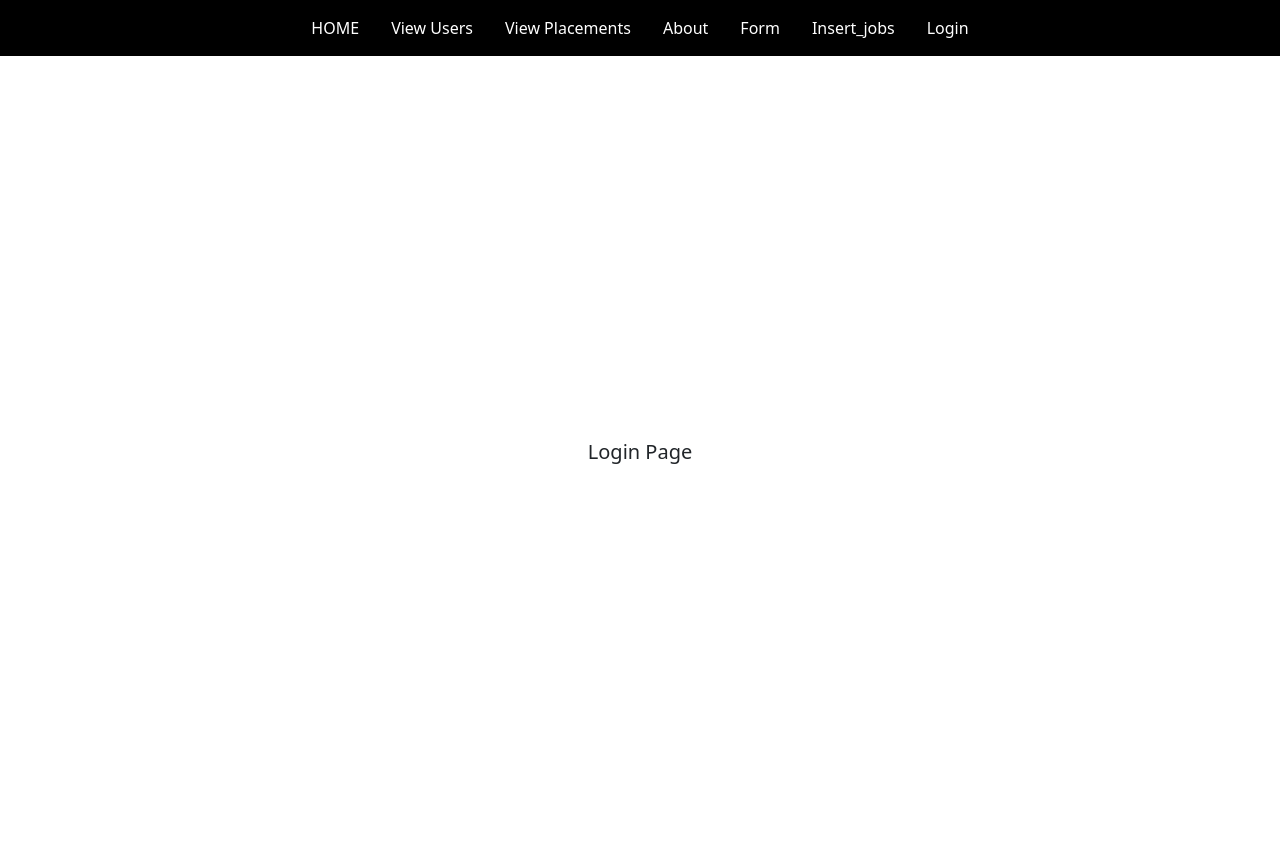
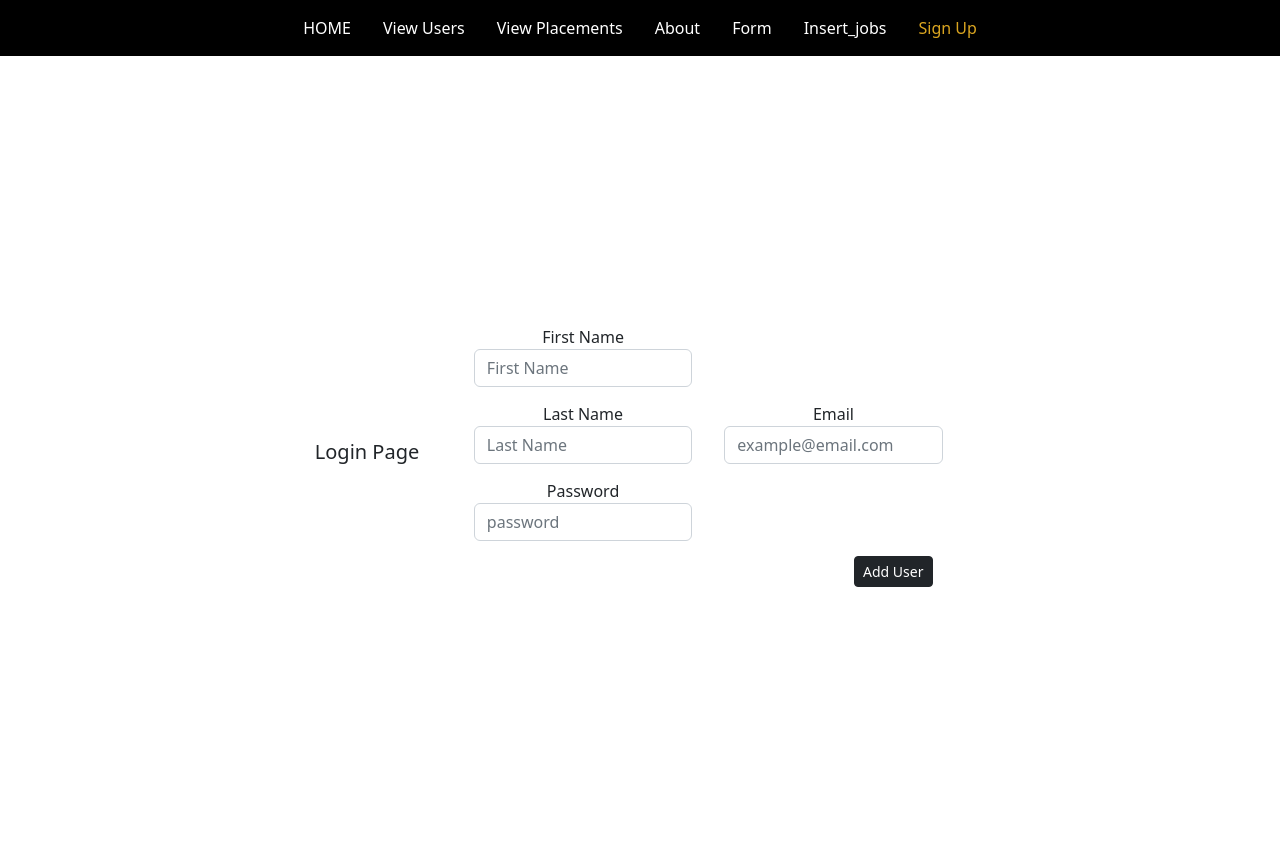
Before and after one commit to eoghano4321/IndustryPlacementManagementSystem, a Flask app: page /login_View in a window 1280 px wide. Run offline with Flask 2, Linux system fonts and the light colour scheme.

Commit message:
Added Login page functionality

```diff
--- a/main.py
+++ b/main.py
@@ -18,8 +18,8 @@ id = []
 connection = oracledb.connect(
     user=user, password=password, dsn=conn_string)
 cur = connection.cursor()
-job_id = cur.execute('select LOGIN_ID from IPMS.LOGIN')
-for row in job_id:
+login_id = cur.execute('select LOGIN_ID from IPMS.LOGIN')
+for row in login_id:
     id.append(row[0])
 cur.close()
 connection.close()
@@ -115,6 +115,30 @@ def jobs_view():
 def login():
     return render_template('login.html')
 
+@app.route('/submit_login', methods=["GET", "POST"])
+def submit_login():
+    con = oracledb.connect(user=user, password=password, dsn=conn_string)
+    cur = con.cursor()
+    cur.execute("SELECT max(LOGIN_ID) FROM IPMS.LOGIN")
+    for row in cur:
+        LId = row[0]
+    cur.execute("SELECT max(USER_ID) FROM IPMS.USERS")
+    for row in cur:
+        UId = row[0]
+    email = request.form["email"]
+    pswd = request.form["pswd"]
+    fname = request.form["fname"]
+    lname = request.form["lname"]
+    usertype_id = 0
+    ispending = 1
+    isapproved = 0
+    cur.execute(("INSERT INTO IPMS.LOGIN VALUES({}, '{}', '{}', CURRENT_TIMESTAMP, CURRENT_TIMESTAMP)").format(int(LId)+1, email, pswd))
+    cur.execute(("INSERT INTO IPMS.USERS VALUES({}, '{}', '{}', {},{},{},{}, CURRENT_TIMESTAMP, CURRENT_TIMESTAMP)").format(int(UId)+1, lname, fname, LId, usertype_id, int(ispending), int(isapproved)))
+    con.commit()
+    cur.close()
+    con.close()
+    return render_template('after_submit.html')
+
 
 @app.route("/submit_form", methods=["GET", "POST"])
 def submit_form():
@@ -127,7 +151,7 @@ def submit_form():
     usertype_id = request.form["usertype_id"]
     ispending = request.form["ispending"]
     isapproved = request.form["isapproved"]
-    print(("SQL STATEMENT:     INSERT INTO IPMS.USERS VALUES({}, '{}', '{}', {},{},{},{}, CURRENT_TIMESTAMP, CURRENT_TIMESTAMP)").format(int(Id), lname, fname, login_id, usertype_id, int(ispending), int(isapproved)))
+    # print(("SQL STATEMENT:     INSERT INTO IPMS.USERS VALUES({}, '{}', '{}', {},{},{},{}, CURRENT_TIMESTAMP, CURRENT_TIMESTAMP)").format(int(Id), lname, fname, login_id, usertype_id, int(ispending), int(isapproved)))
     # Insert the data into the database
     cur.execute(("INSERT INTO IPMS.USERS VALUES({}, '{}', '{}', {},{},{},{}, CURRENT_TIMESTAMP, CURRENT_TIMESTAMP)").format(int(Id), lname, fname, login_id, usertype_id, int(ispending), int(isapproved)))
     con.commit()
--- a/templates/Nav.html
+++ b/templates/Nav.html
@@ -46,8 +46,8 @@
         >
       </li>
       <li class="nav-item">
-        <a class="nav-link" href="login_View" style="color: white"
-          >Login</a
+        <a class="nav-link" href="login_View" style="color: goldenrod"
+          >Sign Up</a
         >
       </li>
 
--- a/templates/home.html
+++ b/templates/home.html
@@ -7,7 +7,6 @@
 
     div {
       text-align: center;
-      -webkit-text-fill-color: cyan;
     }
   </style>
   <head>
--- a/templates/login.html
+++ b/templates/login.html
@@ -14,6 +14,137 @@
             height: 100vh;
             text-align: center;">
             <h5>Login Page</h3>
+                <form action="/submit_login" method="POST">
+                    <div
+                      class="form-row"
+                      style="
+                        display: flex;
+                        gap: 2rem;
+                        margin-left: 10%;
+                        margin-right: 10%;
+                        margin-bottom: 15px;
+                      "
+                    >
+                      <div class="form-group col-md-6">
+                        <label for="fname">First Name</label>
+                        <input
+                          type="text"
+                          class="form-control"
+                          id="fname"
+                          name="fname"
+                          placeholder="First Name"
+                          style="box-shadow: none"
+                        />
+                      </div>
+                    </div>
+                    <div
+                      class="form-row"
+                      style="
+                        display: flex;
+                        gap: 2rem;
+                        margin-left: 10%;
+                        margin-right: 10%;
+                        margin-bottom: 15px;
+                      "
+                    >
+                      <div class="form-group col-md-6">
+                        <label for="lname">Last Name</label>
+                        <input
+                          type="text"
+                          class="form-control"
+                          id="lname"
+                          name="lname"
+                          placeholder="Last Name"
+                          style="box-shadow: none"
+                        />
+                      </div>
+                      <div class="form-group col-md-6">
+                        <label for="email">Email</label>
+                        <input
+                          type="email"
+                          class="form-control"
+                          id="email"
+                          name="email"
+                          placeholder="example@email.com"
+                          style="box-shadow: none"
+                        />
+                      </div>
+                    </div>
+                    <div
+                      class="form-row"
+                      style="
+                        display: flex;
+                        gap: 2rem;
+                        margin-left: 10%;
+                        margin-right: 10%;
+                        margin-bottom: 15px;
+                      "
+                    >
+                      <div class="form-group col-md-6">
+                        <label for="pswd">Password</label>
+                        <input
+                          type="text"
+                          class="form-control"
+                          id="pswd"
+                          name="pswd"
+                          placeholder="password"
+                          style="box-shadow: none"
+                        />
+                      </div>
+                      <!-- <div class="form-group col-md-6">
+                        <label for="job_id">JOB_ID</label>
+                        <br />
+                        <select
+                          name="job_id"
+                          onchange="updateValue(this)"
+                          id="job_id"
+                          style="
+                            border-color: rgb(181, 178, 178);
+                            width: 310px;
+                            height: 37px;
+                            border-radius: 7px;
+                          "
+                        >
+                          {% for option in job_id %}
+                          <option value="{{ option }}">{{ option }}</option>
+                          {% endfor %}
+                        </select>
+                      </div> -->
+                    </div>
+                    <!-- <div
+                      class="form-row"
+                      style="
+                        display: flex;
+                        gap: 2rem;
+                        margin-left: 10%;
+                        margin-right: 10%;
+                        margin-bottom: 15px;
+                      "
+                    >
+                      <div class="form-group col-md-6">
+                        <label for="date">Hire Date</label>
+                        <input
+                          type="date"
+                          class="form-control"
+                          id="date"
+                          name="date"
+                          placeholder="Hire Date"
+                          style="box-shadow: none"
+                        />
+                      </div>
+                    </div> -->
+                    <div style="margin-right: 6%; margin-bottom: 10px">
+                      <!-- <button type="submit" class="btn btn-default">Submit</button> -->
+                      <button
+                        type="submit"
+                        class="btn btn-dark btn-sm"
+                        data-dismiss="modal"
+                        style="float: right"
+                      >
+                        Add User
+                      </button>
+                    </div>
+                  </form>
         </div>
     </body>
 
```
